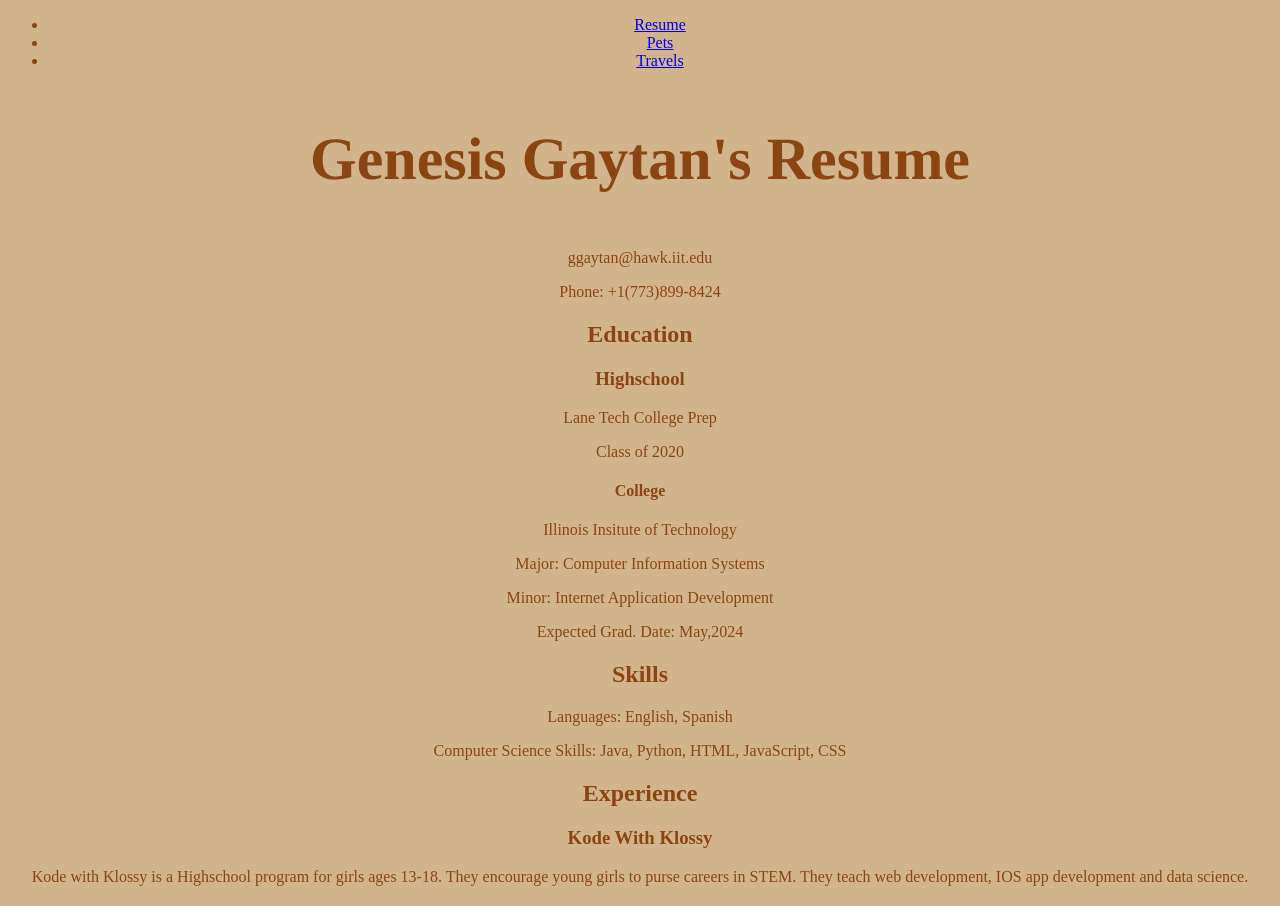
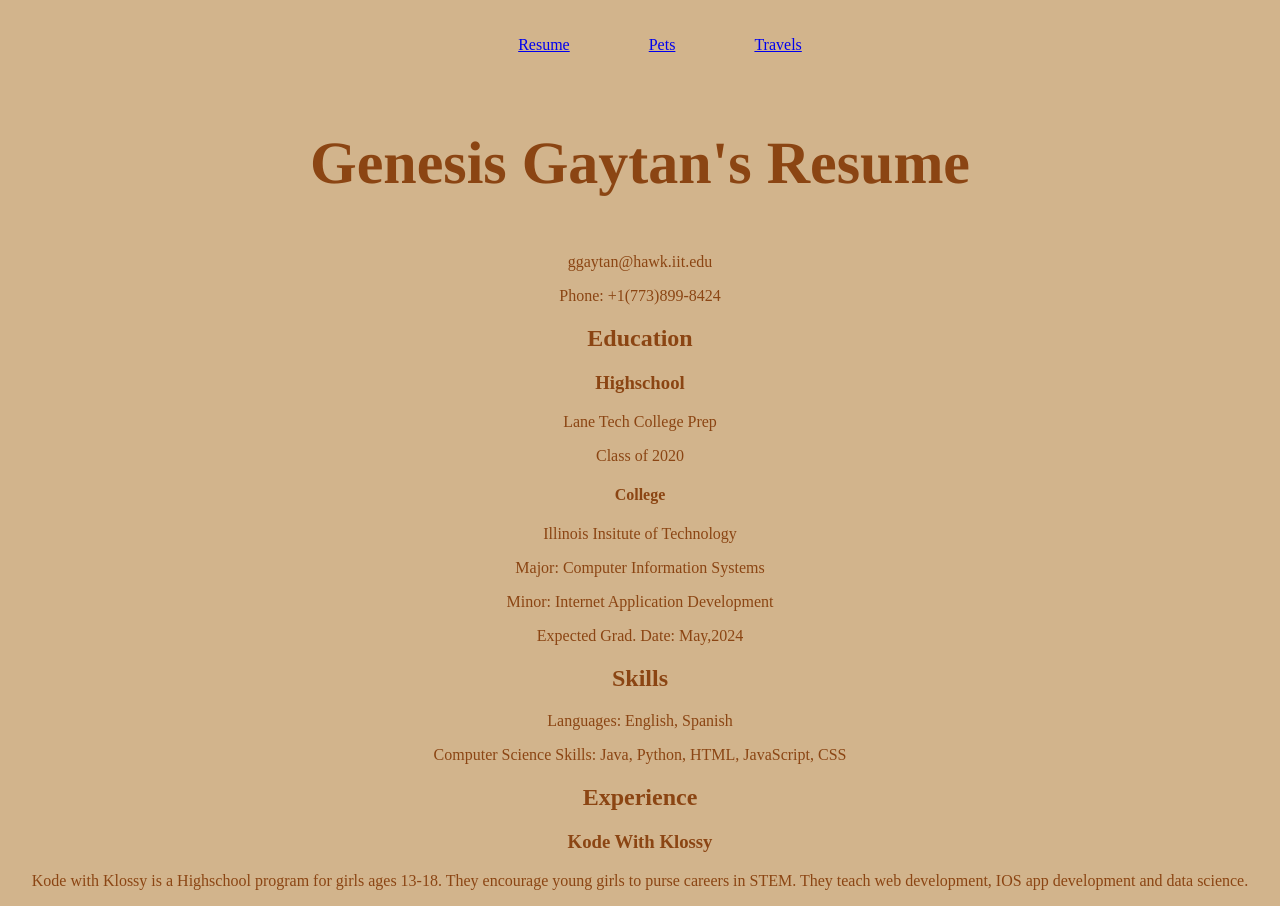
Before and after one commit to genesisgaytan00/Project2, a plain HTML site: page index.html in a window 1280 px wide. Drawn offline with Linux system fonts and the light colour scheme.

Commit message:
nav change
changing the form of nav

```diff
--- a/style.css
+++ b/style.css
@@ -22,3 +22,20 @@ h1{
 	text-align: center;
 
 }
+nav li {
+    display: inline-block;
+    margin-right: 35px;
+  }
+
+  nav li:last-child {
+    margin-right: 0;
+  }
+
+  nav a {
+    display: inline-block;
+    padding: 20px;
+  }
+
+  nav a:hover {
+    background-color:saddlebrown;
+  }
```
